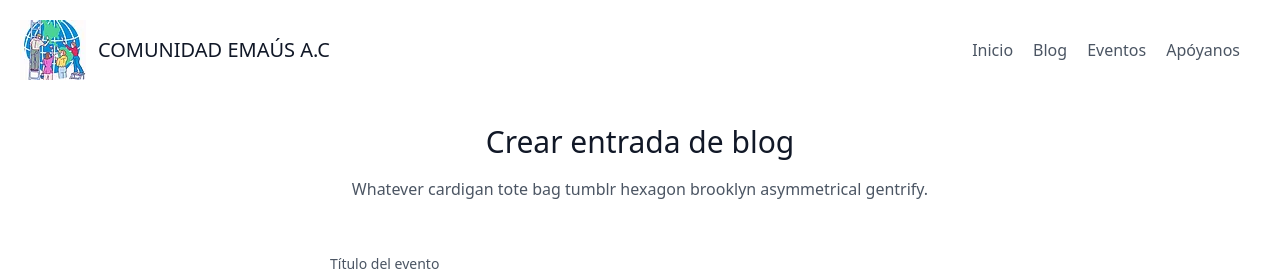
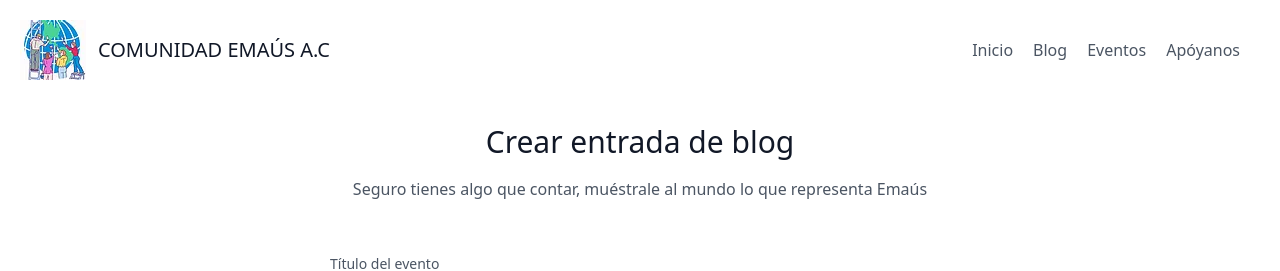
Before and after one commit to EinarLop/emaus, a React (Create React App) app: page /admin/crear/blog in a window 1280 px wide. Shown: the top 271 px of the page. Built offline with nearby package versions, Linux system fonts and the light colour scheme.

Commit message:
List at panel admin

```diff
--- a/src/Blog/BlogCreate.jsx
+++ b/src/Blog/BlogCreate.jsx
@@ -18,7 +18,7 @@ const BlogCreate = () => {
 
   const checkFileSize = (size) => {
     if (size > 2000000) {
-      let msg = <p style={{color: '#22ff'}}>El tamaño de la imagen excede los 2MB, por favor seleccione otra</p>
+      let msg = <p style={{ color: '#22ff' }}>El tamaño de la imagen excede los 2MB, por favor seleccione otra</p>
       setMsg(msg)
       return false
     }
@@ -138,8 +138,7 @@ const BlogCreate = () => {
               Crear entrada de blog
             </h1>
             <p class="lg:w-2/3 mx-auto leading-relaxed text-base">
-              Whatever cardigan tote bag tumblr hexagon brooklyn asymmetrical
-              gentrify.
+              Seguro tienes algo que contar, muéstrale al mundo lo que representa Emaús
             </p>
           </div>
           <div class="lg:w-1/2 md:w-2/3 mx-auto">
@@ -190,7 +189,7 @@ const BlogCreate = () => {
                   <span class="mt-2 text-base leading-normal">
                     Select a file
                     </span>
-                  <input name="file" type="file" class="hidden" onChange={handleFileInput}/>
+                  <input name="file" type="file" class="hidden" onChange={handleFileInput} />
                 </label>
 
                 {/* Select file input */}
--- a/src/Events/EventCreate.jsx
+++ b/src/Events/EventCreate.jsx
@@ -18,7 +18,7 @@ const EventCreate = () => {
 
   const checkFileSize = (size) => {
     if (size > 2000000) {
-      let msg = <p style={{color: '#22ff'}}>El tamaño de la imagen excede los 2MB, por favor seleccione otra</p>
+      let msg = <p style={{ color: '#22ff' }}>El tamaño de la imagen excede los 2MB, por favor seleccione otra</p>
       setMsg(msg);
       return false;
     }
@@ -152,8 +152,7 @@ const EventCreate = () => {
               Crear entrada de evento
             </h1>
             <p class="lg:w-2/3 mx-auto leading-relaxed text-base">
-              Whatever cardigan tote bag tumblr hexagon brooklyn asymmetrical
-              gentrify.
+              Seguro tienes algo que contar, muéstrale al mundo lo que representa Emaús
             </p>
           </div>
           <div class="lg:w-1/2 md:w-2/3 mx-auto">
@@ -220,7 +219,7 @@ const EventCreate = () => {
                   <span class="mt-2 text-base leading-normal">
                     Select a file
                     </span>
-                  <input name="file" type="file" class="hidden" onChange={handleFileInput}/>
+                  <input name="file" type="file" class="hidden" onChange={handleFileInput} />
                 </label>
 
                 {/* Select file input */}
--- a/src/Login/AdminPanel.jsx
+++ b/src/Login/AdminPanel.jsx
@@ -23,16 +23,19 @@ const AdminPanel = () => {
           <div class="flex flex-col text-center w-full mb-4 px-8">
             <h2 class="text-xs text-indigo-500 tracking-widest font-medium title-font mb-1">COMUNIDAD EMAÚS A.C</h2>
             <h1 class="sm:text-3xl text-2xl font-medium title-font mb-4 text-gray-900">Panel administrativo </h1>
-            <div>
-            ¡Bienvenid@ al panel de Administración de Emaús Web!
-            <ul>
-              <li>"Editar Contenido Página Inicio": para editar el texto mostrado en la página <b>Inicio</b>.</li>
-              <li>"Editar Contenido Página Apoyanos": para editar el texto mostrado en la página <b>Apóyanos</b>.</li>
-              <li>"Administrar Blogs": crear y eliminar publicaciones de <b>Blog</b>, y seleccionar publicaciones destacadas.</li>
-              <li>"Administrar Eventos": usted puede crear nuevos eventos futuros. o eliminar los ya existentes. Todos los eventos se mostrarán en la página de <b>Eventos</b>.</li>
-              <li>En "Registros a Voluntariado": usted puede visualizar las posulaciones a voluntariado que han hecho los visitantes del sitio en la página de <b>Apóyanos</b>, y borrar los mismos.</li>
-            </ul>
-          </div>
+
+            <div class="max-w-xl mx-auto">
+              <p class="text-xl font-medium mb-4">¡Bienvenid@ al panel de Administración de Emaús Web!  </p>
+              <ul class="list-inside list-disc text-left">
+                <li class="my-2 "><i class="font-medium">Editar Contenido Página Inicio:</i> para editar el texto mostrado en la página <b class="text-indigo-400" >Inicio</b>.</li>
+                <li class="my-2"><i class="font-medium">Editar Contenido Página Apoyanos: </i>para editar el texto mostrado en la página <b class="text-indigo-400" >Apóyanos</b>.</li>
+                <li class="my-2"><i class="font-medium">Administrar Blogs:</i> crear y eliminar publicaciones de <b class="text-indigo-400">Blog</b>, y seleccionar publicaciones destacadas.</li>
+                <li class="my-2"><i class="font-medium">Administrar Eventos:</i> usted puede crear nuevos eventos futuros. o eliminar los ya existentes. Todos los eventos se mostrarán en la página de <b class="text-indigo-400">Eventos</b>.</li>
+                <li class="my-2"><i class="font-medium">Registros a Voluntariado: </i> usted puede visualizar las posulaciones a voluntariado que han hecho los visitantes del sitio en la página de <b class="text-indigo-400">Apóyanos</b>, y borrar los mismos.</li>
+              </ul>
+            </div>
+
+
           </div>
           <section class="text-gray-600 body-font">
             <div class="container px-5 py-4 mx-auto">
```
